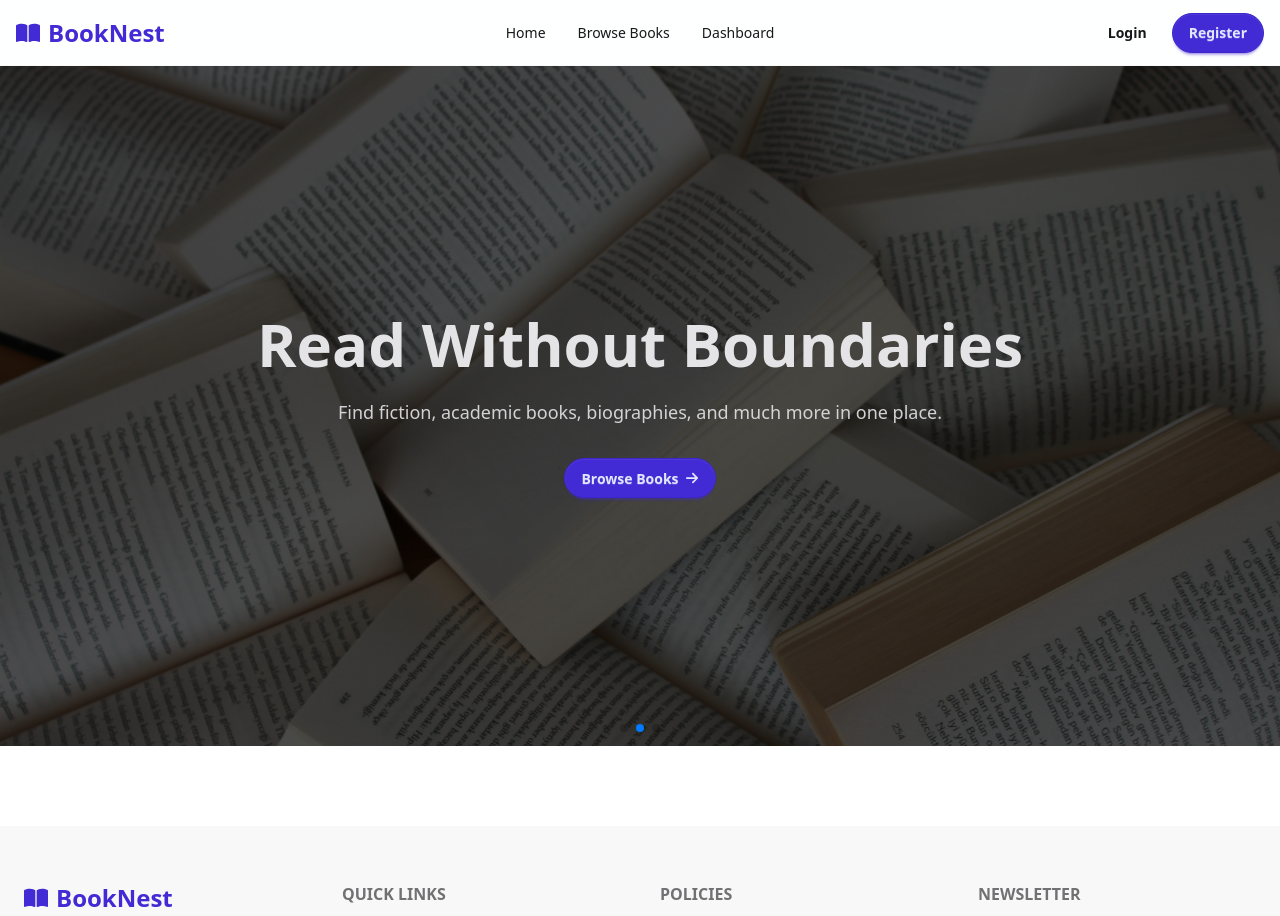
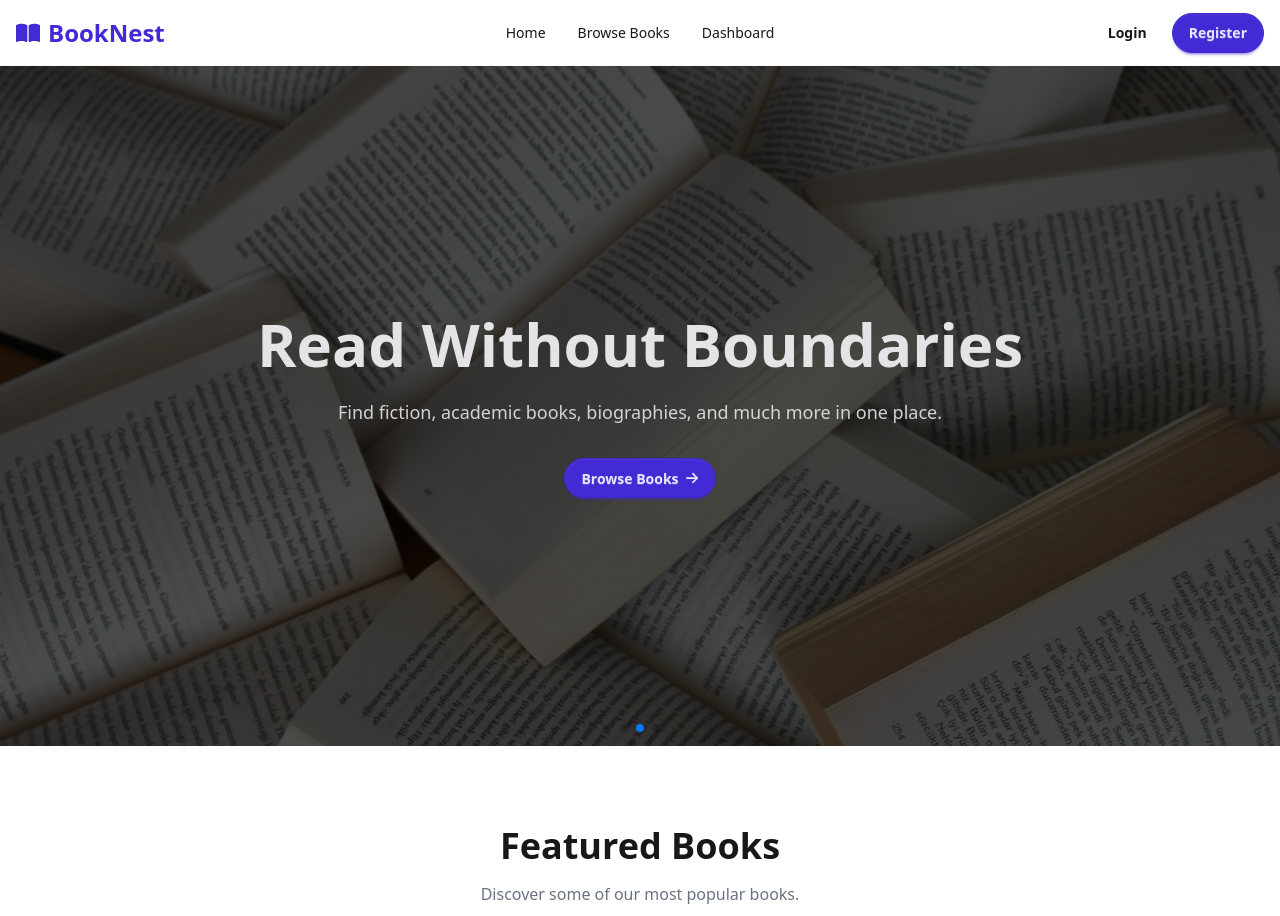
Before and after one commit to Atik03/B13-A10-Client, a Next.js app: page / in a window 1280 px wide. Shown: the top 916 px of the page. Built offline with nearby package versions, Linux system fonts and the light colour scheme; grey boxes are pictures that could not be loaded.

Commit message:
add featured book section

```diff
--- a/src/app/page.js
+++ b/src/app/page.js
@@ -8,6 +8,7 @@ export default function HomePage() {
   return (
     <>
       <Hero />
+      <FeaturedBooks />
     </>
   );
 }
```
